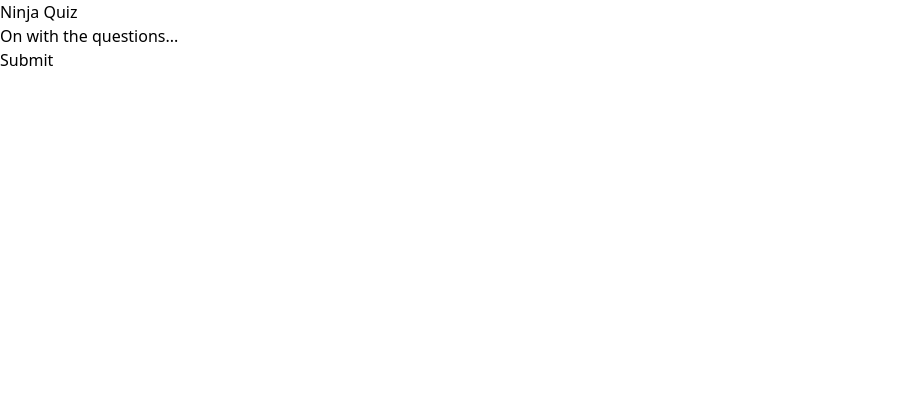
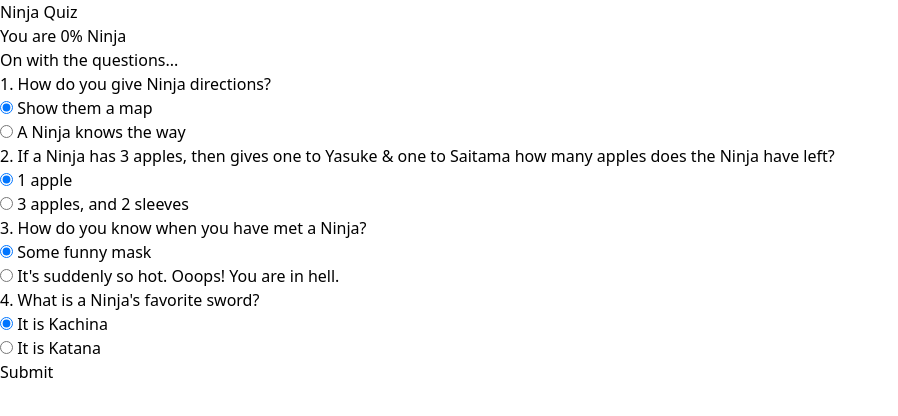
Before and after one commit to JoelOgira/Shopping-Place, a React (Vite) app: page /ninja in a window 1280 px wide. Shown: the top 416 px of the page, without its empty margins (0-898 px from the left). Built offline with nearby package versions, Linux system fonts and the light colour scheme.

Commit message:
Modified the component

```diff
--- a/src/Ninja Quiz/Ninja.jsx
+++ b/src/Ninja Quiz/Ninja.jsx
@@ -1,22 +1,148 @@
 import { useState } from "react";
 
+const Ninja = () => {
+    const correctAnswer = ['B', 'B', 'B', 'B'];
+    const [quiz, setQuiz] = useState('A');
+    let count = 0;
 
-const Ninja = () => {
+    const handleSubmit = e => {
+        e.preventDefault();
+        correctAnswer.map(answer => {
+            if (quiz === answer) {
+                count += 25;
+            }
+        })
+    }
+
     return (
         <div>
             <div className="bg-white flex items-center justify-center py-5">
-                <h1 className="text-blue-600 text-5xl font-thin">
+                <h1 className="text-[#0d6efd] text-5xl font-thin">
                     Ninja Quiz
                 </h1>
             </div>
-            <div className="bg-blue-500 py-4">
+            <div className={`bg-slate-300 flex items-center justify-center py-5`}>
+                <h1 className="text-black text-3xl font-thin">
+                    You are <span className="text-[#0d6efd]">{count}%</span> Ninja
+                </h1>
+            </div>
+            <div className="bg-[#0d6efd] py-4">
                 <div className="container mx-auto px-4">
-                    <h2 className="font-semibold text-2xl">
+                    <h2 className="font-semibold text-2xl mb-4">
                         On with the questions...
                     </h2>
-                    <form>
 
-                        <button type="submit" className="p-4 border ">
+                    <form onSubmit={handleSubmit}>
+                        <div className="[&>div]:text-[#86b6fe] my-3">
+                            <p className="py-3 font-thin text-2xl">
+                                1. How do you give Ninja directions?
+                            </p>
+                            <div className="pl-5 py-1">
+                                <input
+                                    type="radio"
+                                    name="q1"
+                                    value="A"
+                                    checked={quiz === "A"}
+                                    onChange={(e) => setQuiz(e.target.value)}
+                                />
+                                <label htmlFor=""> Show them a map </label>
+                            </div>
+
+                            <div className="pl-5 py-1">
+                                <input
+                                    type="radio"
+                                    name="q1"
+                                    value="B"
+                                    checked={quiz === "B"}
+                                    onChange={(e) => setQuiz(e.target.value)}
+                                />
+                                <label htmlFor=""> A Ninja knows the way </label>
+                            </div>
+                        </div>
+
+                        <div className="[&>div]:text-[#86b6fe] my-3">
+                            <p className="py-3 font-thin text-2xl">
+                            2. If a Ninja has 3 apples, then gives one to Yasuke & one to Saitama how many apples does the Ninja have left?
+                            </p>
+                            <div className="pl-5 py-1">
+                                <input
+                                    type="radio"
+                                    name="q2"
+                                    value="A"
+                                    checked={quiz === "A"}
+                                    onChange={(e) => setQuiz(e.target.value)}
+                                />
+                                <label htmlFor=""> 1 apple </label>
+                            </div>
+
+                            <div className="pl-5 py-1">
+                                <input
+                                    type="radio"
+                                    name="q2"
+                                    value="B"
+                                    checked={quiz === "B"}
+                                    onChange={(e) => setQuiz(e.target.value)}
+                                />
+                                <label htmlFor=""> 3 apples, and 2 sleeves </label>
+                            </div>
+                        </div>
+
+                        <div className="[&>div]:text-[#86b6fe] my-3">
+                            <p className="py-3 font-thin text-2xl">
+                            3. How do you know when you have met a Ninja?
+                            </p>
+                            <div className="pl-5 py-1">
+                                <input
+                                    type="radio"
+                                    name="q3"
+                                    value="A"
+                                    checked={quiz === "A"}
+                                    onChange={(e) => setQuiz(e.target.value)}
+                                />
+                                <label htmlFor=""> Some funny mask </label>
+                            </div>
+
+                            <div className="pl-5 py-1">
+                                <input
+                                    type="radio"
+                                    name="q3"
+                                    value="B"
+                                    checked={quiz === "B"}
+                                    onChange={(e) => setQuiz(e.target.value)}
+                                />
+                                <label htmlFor=""> It's suddenly so hot. Ooops! You are in hell. </label>
+                            </div>
+                        </div>
+
+                        <div className="[&>div]:text-[#86b6fe] my-3">
+                            <p className="py-3 font-thin text-2xl">
+                            4. What is a Ninja's favorite sword?
+                            </p>
+                            <div className="pl-5 py-1">
+                                <input
+                                    type="radio"
+                                    name="q4"
+                                    value="A"
+                                    checked={quiz === "A"}
+                                    onChange={(e) => setQuiz(e.target.value)}
+                                />
+                                <label htmlFor="">  It is Kachina </label>
+                            </div>
+
+                            <div className="pl-5 py-1">
+                                <input
+                                    type="radio"
+                                    name="q4"
+                                    value="B"
+                                    checked={quiz === "B"}
+                                    onChange={(e) => setQuiz(e.target.value)}
+                                />
+                                <label htmlFor="">  It is Katana </label>
+                            </div>
+                        </div>
+
+
+                        <button type="submit" className="px-4 py-2 border bg-white text-black rounded">
                             Submit
                         </button>
                     </form>
```
